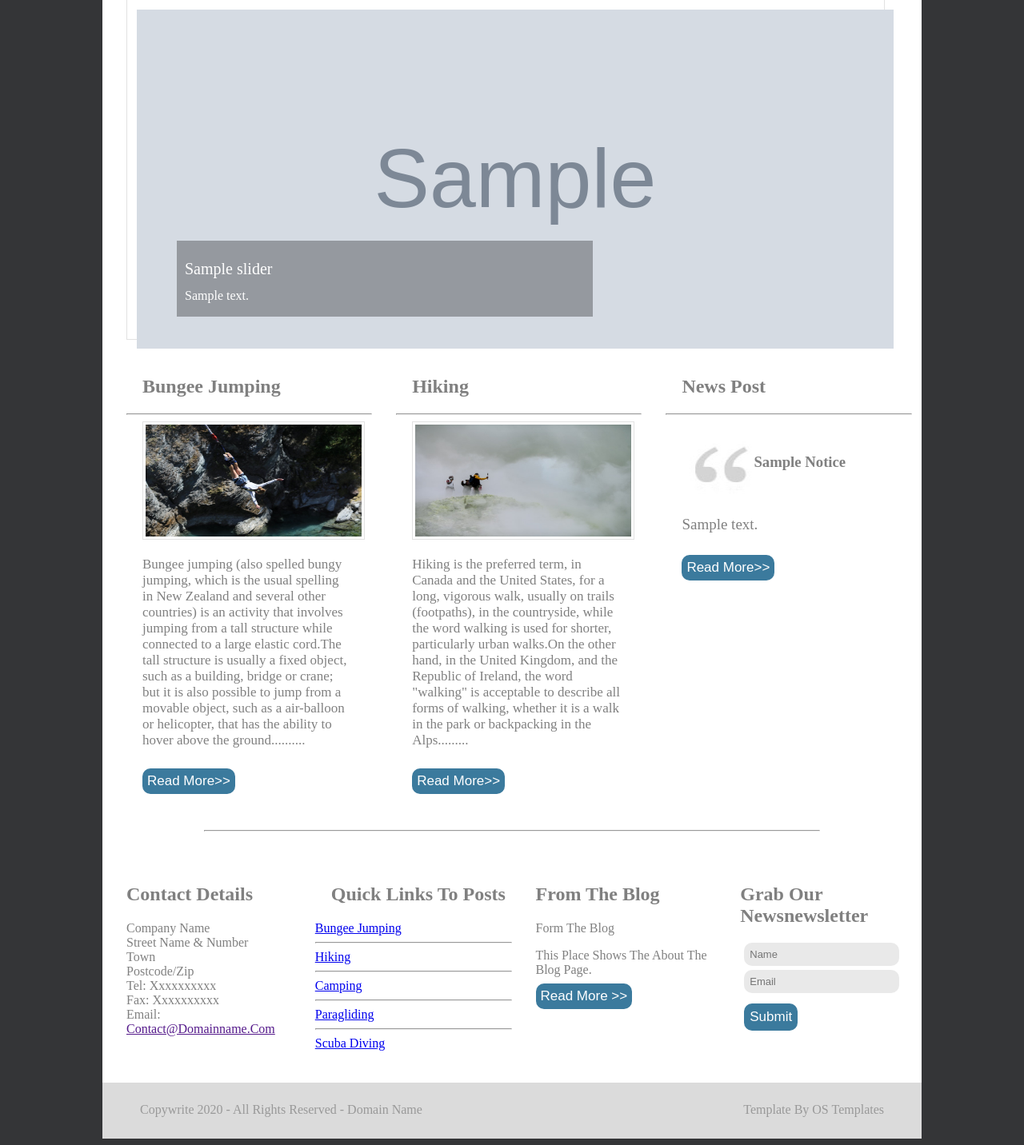
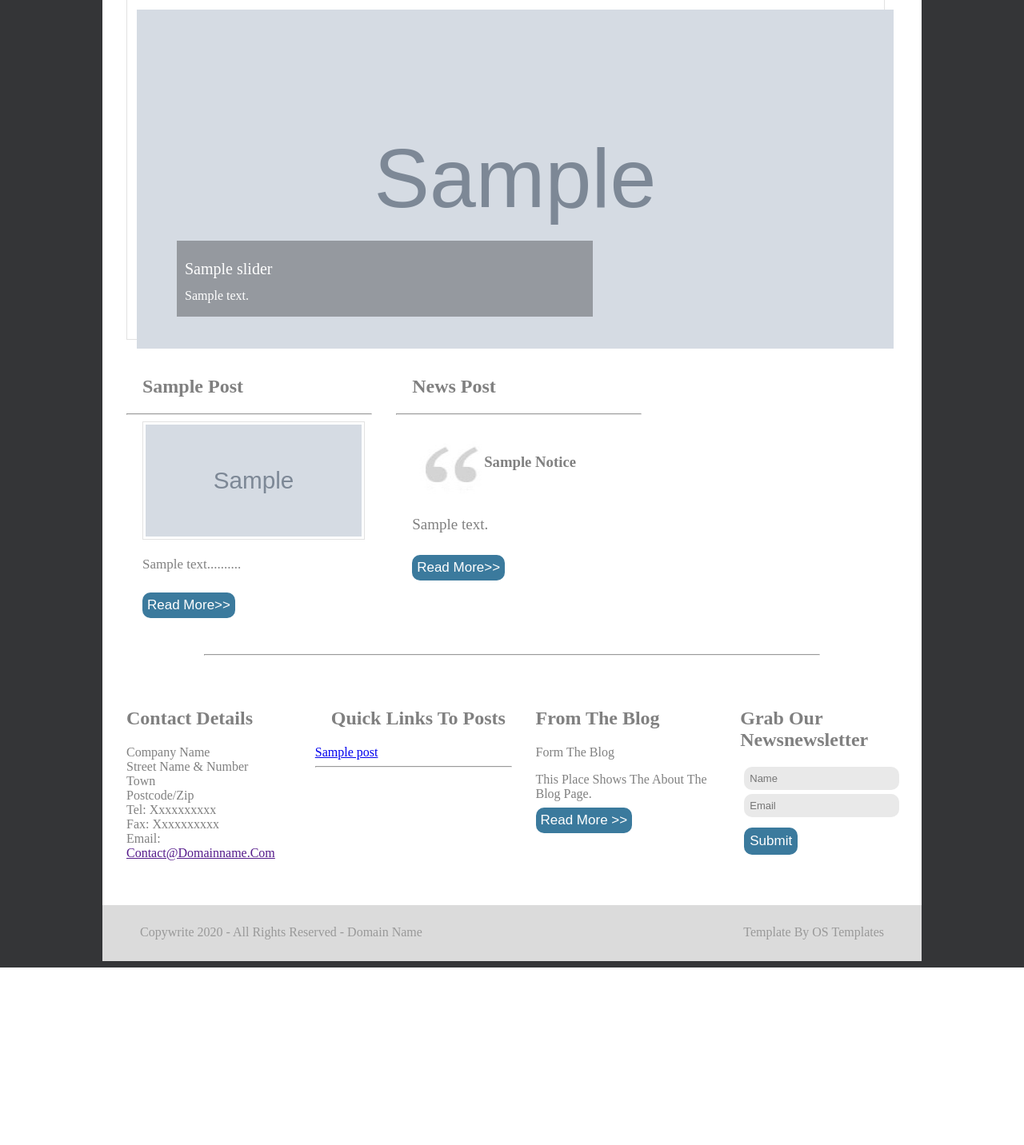
Before and after one commit to ShahilJha/webproject, a PHP site: page / in a window 1280 px wide; the page is wider, and only the part inside the window is pictured. Shown: the part 277-1709 px from the top of that part at 80% size. After the commit the page ends 1487 px from the top of that part, so only its background shows below. Run offline with PHP 8.4, Linux system fonts and the light colour scheme; tables that the repository leaves empty or names only in its code hold one stand-in row (values such as "Sample post").

Commit message:
made the post widget and quick links to posts in index.php

```diff
--- a/index.php
+++ b/index.php
@@ -41,18 +41,22 @@ mysqli_select_db($con,'project') or die(mysqli_error($con));
 
     <!-- start of post part -->
     <div class="post-row">
+      <?php
+      $query3 = "SELECT * FROM blog_post ORDER BY id DESC LIMIT 2";
+      $result3 = mysqli_query($con,$query3) or die(mysqli_error($con));
+      ?>
+      <?php
+      while ($arr3 = mysqli_fetch_array($result3,MYSQLI_ASSOC)) {
+      ?>
       <div class="post-col">
-        <h2>Bungee Jumping</h2><hr>
-        <img src="image/bungee.jpg">
-        <p>Bungee jumping (also spelled bungy jumping, which is the usual spelling in New Zealand and several other countries) is an activity that involves jumping from a tall structure while connected to a large elastic cord.The tall structure is usually a fixed object, such as a building, bridge or crane; but it is also possible to jump from a movable object, such as a air-balloon or helicopter, that has the ability to hover above the ground..........</p>
-        <button class="read-b"><a href="bungee.php">read more&gt;&gt;</a></button>
+        <h2><?php echo $arr3['blog_title'] ?></h2><hr>
+        <img src="image/<?php echo $arr3['blog_img'] ?>">
+        <p><?php echo $arr3['blog_short_description'] ?>.........</p>
+        <button class="read-b"><a href="<?php echo $arr3['blog_link'] ?>">read more&gt;&gt;</a></button>
       </div>
-      <div class="post-col">
-        <h2>Hiking</h2><hr>
-        <img src="image/hike.jpg">
-        <p>Hiking is the preferred term, in Canada and the United States, for a long, vigorous walk, usually on trails (footpaths), in the countryside, while the word walking is used for shorter, particularly urban walks.On the other hand, in the United Kingdom, and the Republic of Ireland, the word "walking" is acceptable to describe all forms of walking, whether it is a walk in the park or backpacking in the Alps.........</p>
-        <button class="read-b"><a href="hike.php">read more&gt;&gt;</a></button>
-      </div>
+      <?php
+      }
+      ?>
       <div class="post-col">
         <h2>News Post</h2><hr>
         <?php
@@ -70,17 +74,6 @@ mysqli_select_db($con,'project') or die(mysqli_error($con));
         <?php
         }
         ?>
-        <!-- <div class="news-col">
-          <h3 class="comma"><span>Vacancy Announcement</span></h3>
-          <p>We are hiring competent, qualified and experienced front-end developers.</p>
-          <button class="read-b"><a href="news1.php">read more&gt;&gt;</a></button>
-        </div>
-
-        <div class="news-col">
-          <h3 class="comma"><span>Maintainance Announcement</span></h3>
-          <p>The website will be closed for the next few days.</p>
-          <button class="read-b"><a href="news2.php">read more&gt;&gt;</a></button>
-        </div> -->
       </div>
     </div><hr align="center" class="gap-filler">
     <!-- end of post part -->
@@ -103,11 +96,17 @@ mysqli_select_db($con,'project') or die(mysqli_error($con));
 
       <div class="widget">
         <h2>quick links to posts</h2>
-        <a href="bungee.php">Bungee Jumping</a><hr>
-        <a href="hike.php">Hiking</a><hr>
-        <a href="camping.php">Camping</a><hr>
-        <a href="paragliding.php">Paragliding</a><hr>
-        <a href="scuba.php">Scuba Diving</a>
+        <?php
+        $query4 = "SELECT * FROM blog_post ORDER BY id ASC LIMIT 5";
+        $result4 = mysqli_query($con,$query4) or die(mysqli_error($con));
+        ?>
+        <?php
+        while ($arr4 = mysqli_fetch_array($result4,MYSQLI_ASSOC)) {
+        ?>
+        <a href="<?php echo $arr4['blog_link']; ?>"><?php echo $arr4['blog_title']; ?></a><hr>
+        <?php
+        }
+        ?>
       </div>
 
       <div class="widget">
```
